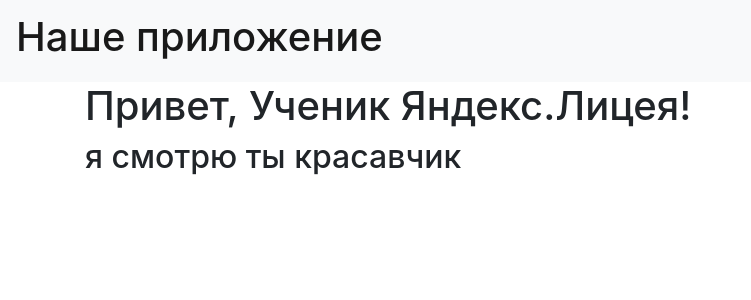
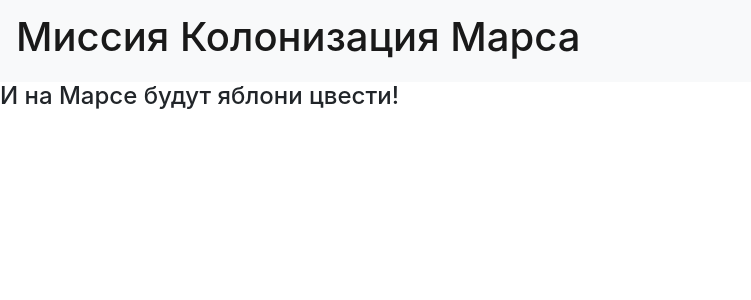
Before and after one commit to drakanoy/yandex_lyceum_flask, a Flask app: page / in a window 1280 px wide. Shown: the top 300 px of the page, without its empty margins (0-751 px from the left). Run offline with Flask 2, Linux system fonts and the light colour scheme; some libraries are stand-ins or nearby versions.

Commit message:
заготовка. задача 1

```diff
--- a/main.py
+++ b/main.py
@@ -10,8 +10,7 @@
 @app.route('/index')
 def index():
     param = {}
-    param['username'] = "Ученик Яндекс.Лицея"
-    param['title'] = 'загатовка'
+    param['title'] = ''
     return render_template('index.html', **param)
 
 
--- a/templates/base.html
+++ b/templates/base.html
@@ -12,8 +12,9 @@
 <body>
 <header>
     <nav class="navbar navbar-light bg-light">
-        <a class="navbar-brand" href="#"><h1>Наше приложение</h1></a>
+        <a class="navbar-brand" href="#"><h1>Миссия Колонизация Марса</h1></a>
     </nav>
+            <h4> И на Марсе будут яблони цвести!</h4>
 </header>
 <!-- Begin page content -->
 <main role="main" class="container">
--- a/templates/index.html
+++ b/templates/index.html
@@ -1,8 +1,6 @@
 {% extends "base.html" %}
 
 {% block content %}
-    <h1>Привет, {{ username }}!</h1>
 {% endblock %}
 {% block content1 %}
-    <h2>я смотрю ты красавчик</h2>
 {% endblock %}
```
